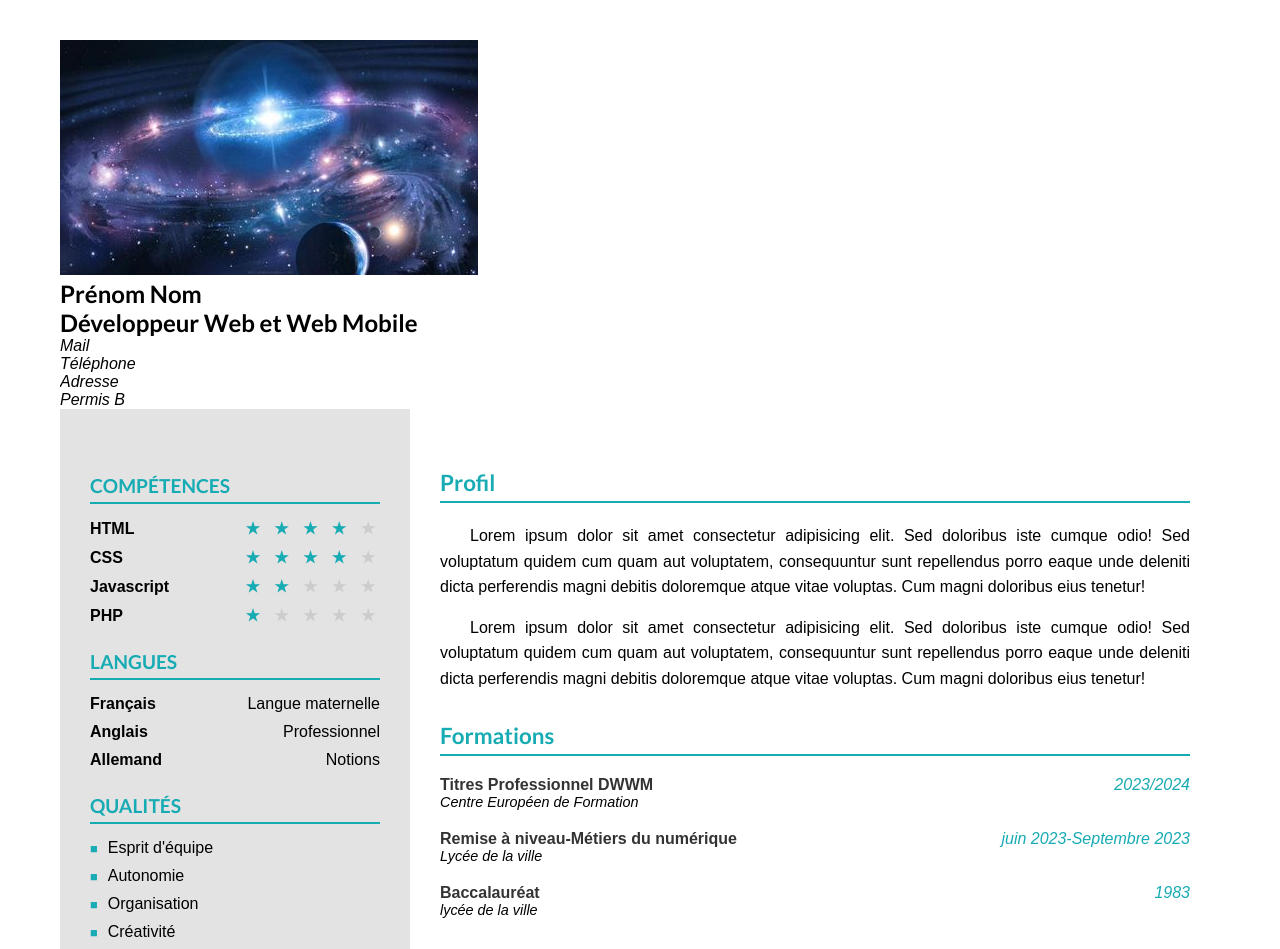
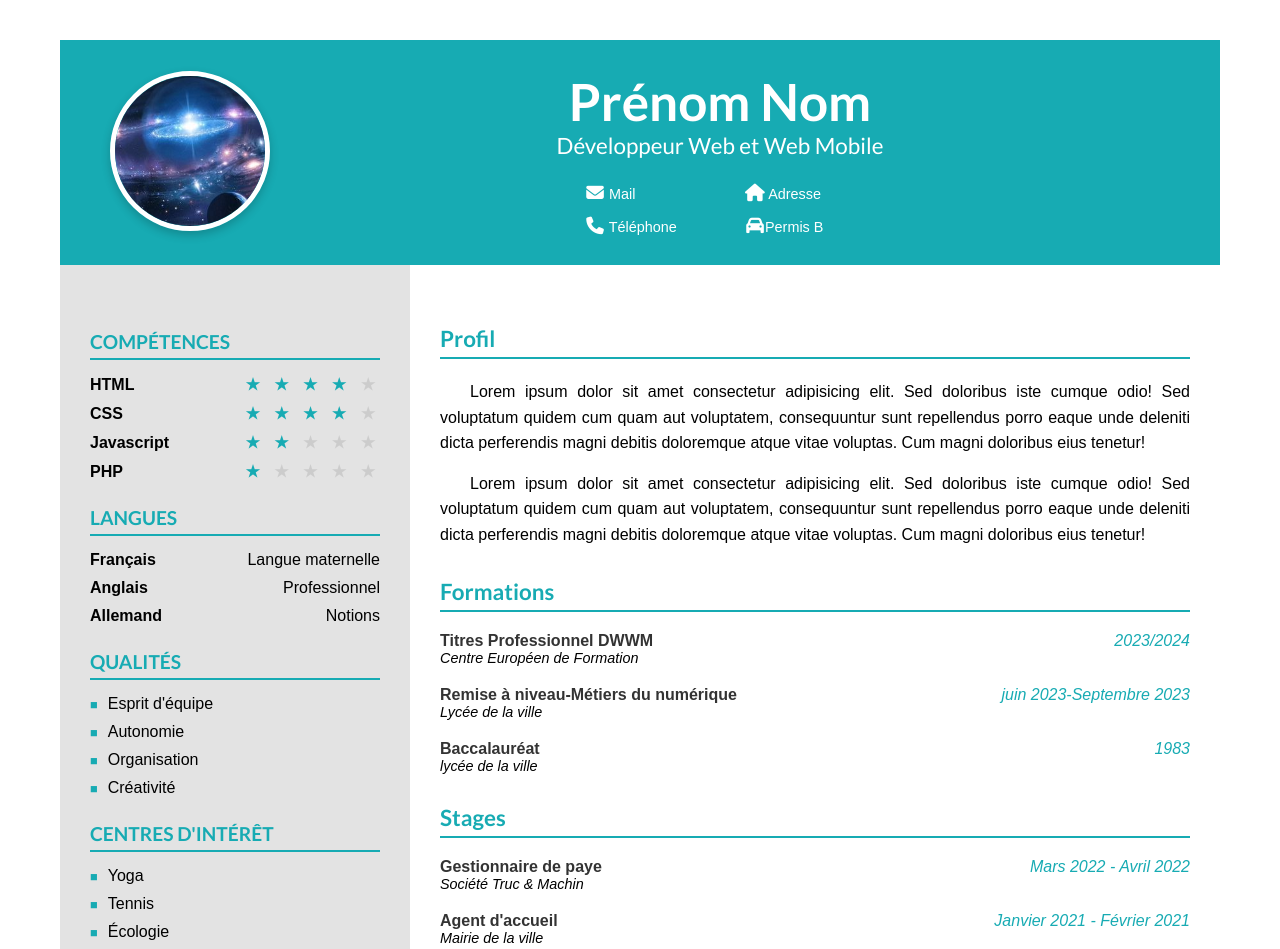
Before and after one commit to Mylk1244/premier-depot, a plain HTML site: page index.html in a window 1280 px wide. Shown: the top 949 px of the page. Drawn offline with Linux system fonts and the light colour scheme; a web font is replaced by a local one.

Commit message:
header complet

```diff
--- a/assets/css/style.css
+++ b/assets/css/style.css
@@ -38,6 +38,75 @@ h1, h2, h3 {
 }
 /* end of Container */
 
+    /* header */
+    header {
+        background-color: var(--primary-color);
+        color: white;
+        padding: 30px 0;
+        width: 100%;
+    }
+    .header-content {
+        display: flex;
+        align-items: center;
+        max-width: 1100px;
+        margin: 0 auto;
+        padding: 0 20px;
+}
+    .header-text {
+        flex: 1;
+        display: flex;
+        flex-direction: column;
+        align-items: center;
+        text-align: center;
+}
+    .header-text h1 {
+        font-size: 3.2rem;
+        font-weight: bold;
+        margin-bottom: 0;
+}
+    .header-text h2 {
+        font-size: 1.4rem;
+        font-weight: 400;
+        margin-top: 0;
+}
+
+    .profile-figure img {
+        width: 160px;
+        height: 160px;
+        border-radius: 50%;
+        border: 5px solid white;
+        object-fit: cover;
+        box-shadow: 0 4px 10px rgba(0, 0, 0, 0.2);
+}
+    .contact-list {
+        display: flex;
+        flex-wrap: wrap;
+        justify-content: center;
+        list-style: none;
+        padding: 0;
+        margin: 25px auto 0 auto;
+        max-width: 350px;
+        gap: 15px 50px;
+}
+    .contact-list li {
+        width: 110px;
+        align-items: center;
+        gap: 14;
+        text-align: left;
+        font-size: 0.9rem;
+        font-weight: 300;
+}
+    .contact-list i {
+        width: 20px;
+        text-align: center;
+        font-size: 1.1rem;
+}
+    address {
+        font-style: normal;
+    }
+
+/* end of header     */
+
     /* main */
     main {
         display: flex;
@@ -64,7 +133,7 @@ main {
         padding-bottom: 5px;
 }
     .Supplements ul {
-    list-style: none; /* On enlève les puces par défaut */
+        list-style: none;
         margin-bottom: 20px;
 }
 
@@ -122,7 +191,8 @@ main {
 
     /* Quality */
 
-.quality li::before, .interest li::before {
+    .quality li::before,
+    .interest li::before {
         content: "■";
         color: var(--primary-color);
         font-size: 0.8rem;
--- a/index.html
+++ b/index.html
@@ -7,7 +7,8 @@
     <meta name="viewport" content="width=device-width, initial-scale=1.0">
     <title>CV en ligne</title>
     <link rel="stylesheet" href="./assets/css/style.css">
-
+    <link rel="icon" href="./assets/img/favicon.png">
+    <link rel="stylesheet" href="https://cdnjs.cloudflare.com/ajax/libs/font-awesome/6.5.1/css/all.min.css">
 </head>
     <body>
         <div id="container">
@@ -15,23 +16,22 @@
     <!-- infos -->
             <section class="header-content">
 
-                <figure>
-                    <img src="./assets/img/82c1c9616819acc36d23f0a078d8b2e3.jpg" alt="Photo de profil">
+                <figure class="profile-figure">
+                    <img src="assets/img/profile.jpg" alt="Photo de profil">
                 </figure>
 
-                <div >
+                <div class="header-text">
                     <h1>Prénom Nom</h1>
                     <h2>Développeur Web et Web Mobile</h2>
-                </div>
-
                 <address>
-                    <ul>
-                        <li>Mail</li>
-                        <li>Téléphone</li>
-                        <li>Adresse</li>
-                        <li>Permis B</li>
+                    <ul class="contact-list">
+                        <li><i class="fa-solid fa-envelope"></i> Mail</li>
+                        <li><i class="fa-solid fa-house"></i> Adresse</li>
+                        <li><i class="fa-solid fa-phone"></i> Téléphone</li>
+                        <li><i class="fa-solid fa-car"></i>Permis B</li>
                     </ul>
                 </address>
+                </div>
             </section>
         </header>
 
```
Also changed, not shown: assets/img/favicon.png (added), assets/img/profile.jpg (renamed from assets/img/82c1c9616819acc36d23f0a078d8b2e3.jpg). Lines whose indentation alone changed are shown as unchanged.
